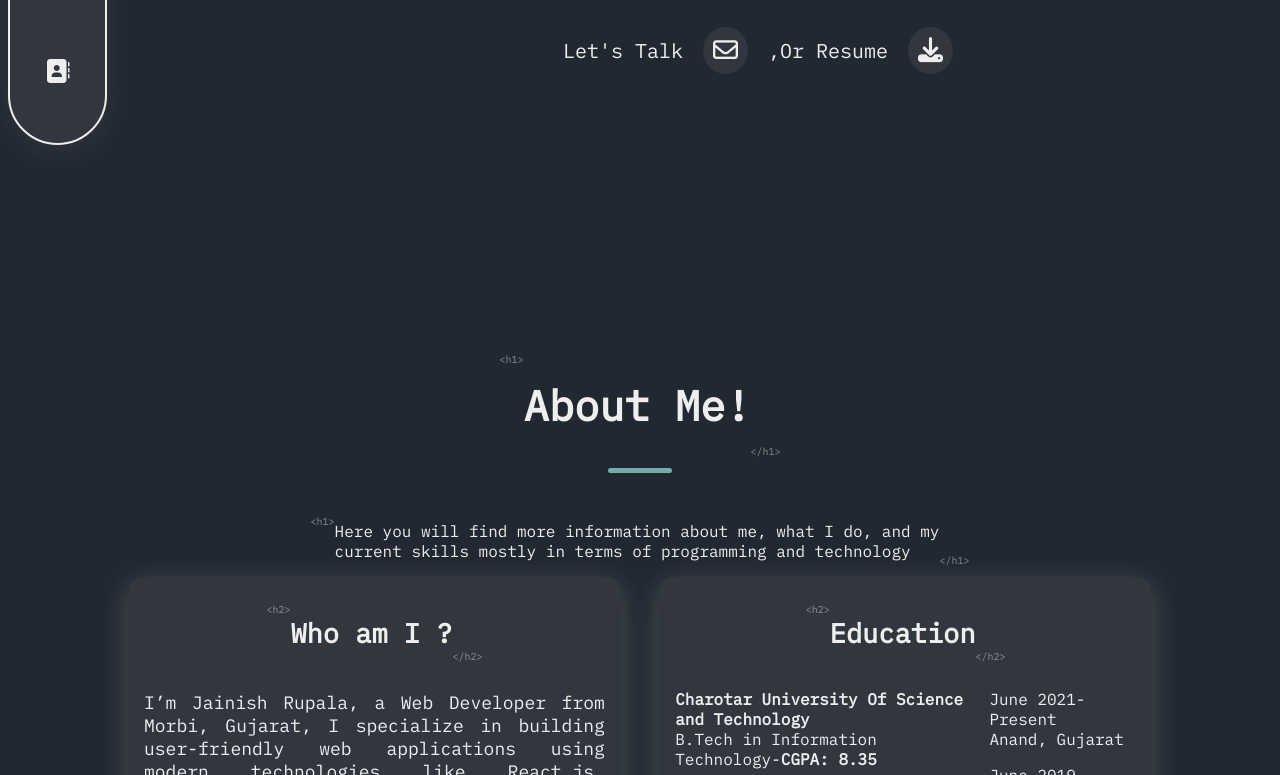
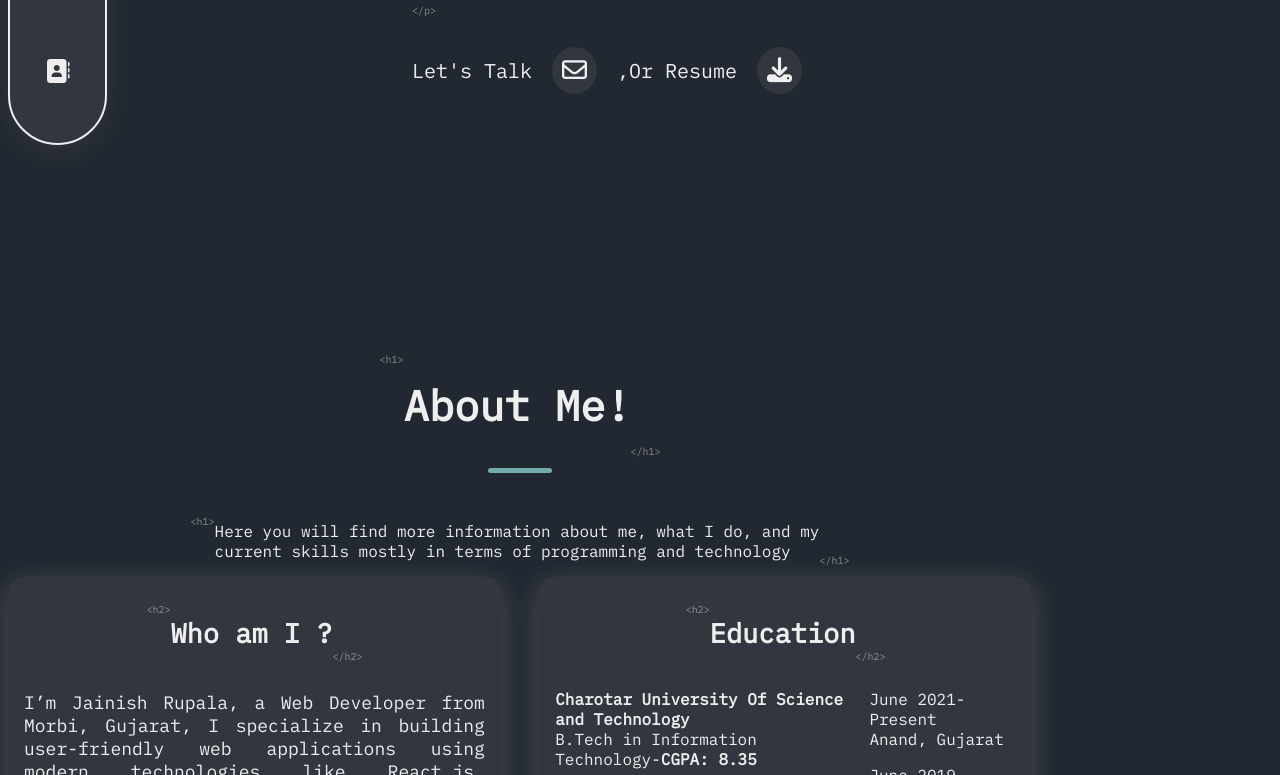
Before and after one commit to KINGs2302/portfolio, a plain HTML site: page index.html in a window 1280 px wide. Shown: the part 625-1400 px from the top of the page. Drawn offline with Linux system fonts and the light colour scheme.

Commit message:
Update style.css

```diff
--- a/style.css
+++ b/style.css
@@ -3,6 +3,8 @@ html {
   scroll-behavior: smooth; /* Enables smooth scrolling */
 }
 body {
+  width: 1024px;
+  overflow-x: auto;
   font-family: "IBM Plex Mono", sans-serif;
   background-color: rgb(34, 40, 49);
   color: rgb(238, 238, 238);
```
